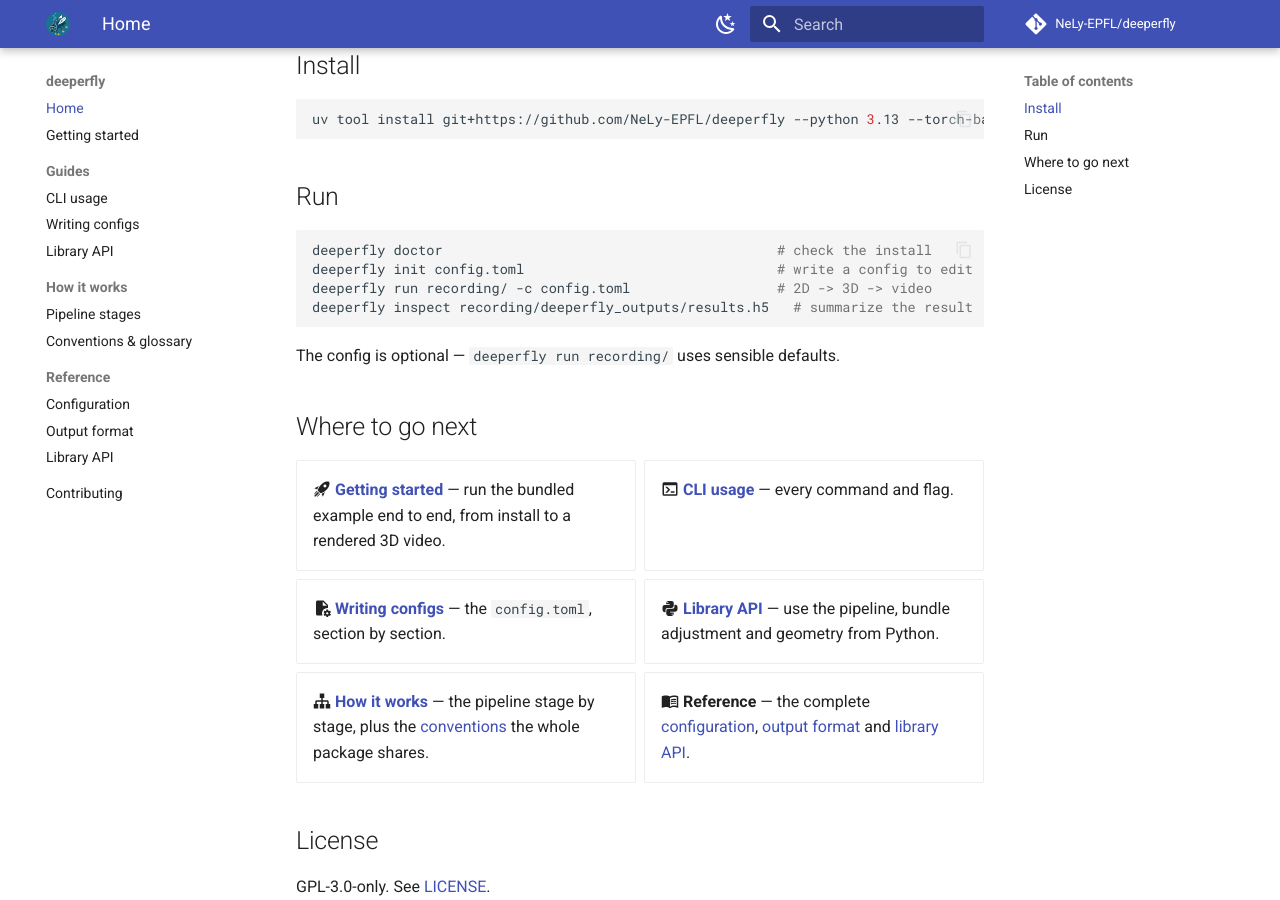
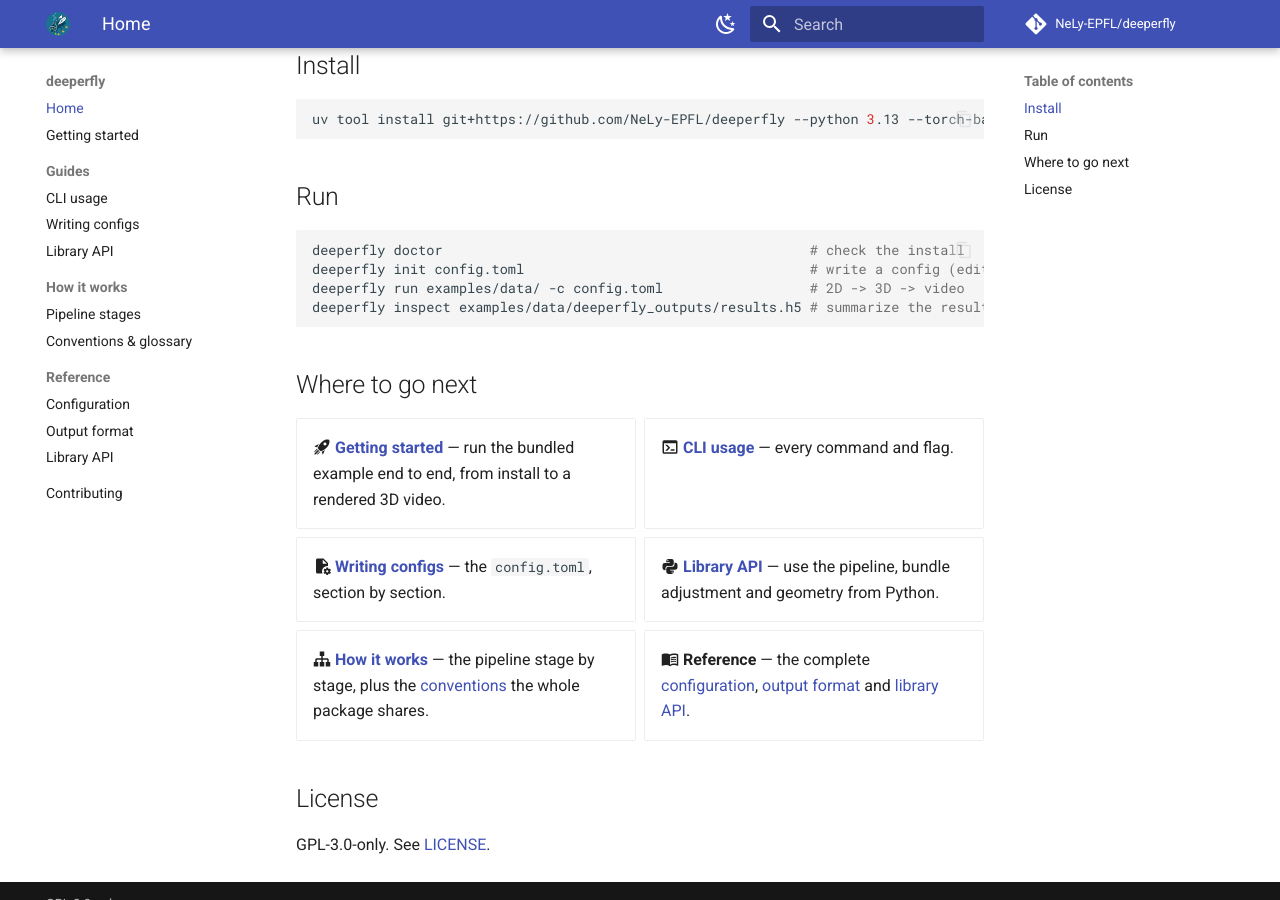
Before and after one commit to NeLy-EPFL/deeperfly, an MkDocs documentation site: the page built from docs/index.md, in a window 1280 px wide and 900 px high, scrolled down 535 px. Built offline with MkDocs 1.6.1 and Material for MkDocs 9.7.7, drawn with Linux system fonts in a browser that asks for light colours; comment, search, counter and statistics services are not loaded.

Commit message:
update docs/index.md

````diff
--- a/docs/index.md
+++ b/docs/index.md
@@ -23,13 +23,11 @@
 ## Run
 
 ```bash
-deeperfly doctor                                         # check the install
-deeperfly init config.toml                               # write a config to edit
-deeperfly run recording/ -c config.toml                  # 2D -> 3D -> video
-deeperfly inspect recording/deeperfly_outputs/results.h5   # summarize the result
+deeperfly doctor                                             # check the install
+deeperfly init config.toml                                   # write a config (edit if needed)
+deeperfly run examples/data/ -c config.toml                  # 2D -> 3D -> video
+deeperfly inspect examples/data/deeperfly_outputs/results.h5 # summarize the result
 ```
-
-The config is optional — `deeperfly run recording/` uses sensible defaults.
 
 ## Where to go next
 
````
